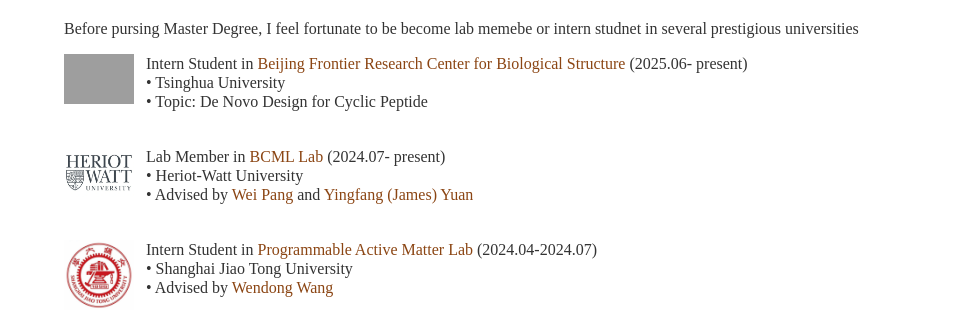
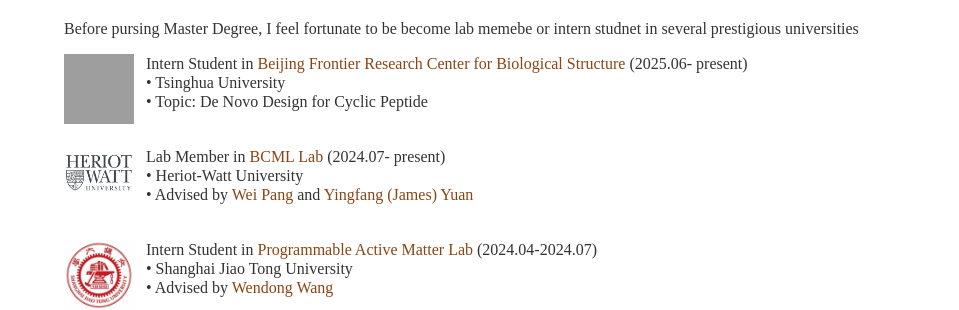
Before and after one commit to zhaorui-bi/zhaorui-bi.github.io, a Jekyll site: the page built from index.html, in a window 1280 px wide. Shown: the part 1106-1416 px from the top of the page, without its empty margins (160-1119 px from the left). Built offline with Jekyll 4.4.1, drawn with Linux system fonts in a browser that asks for light colours; grey boxes are pictures that could not be loaded.

Commit message:
Update index.html

```diff
--- a/index.html
+++ b/index.html
@@ -107,7 +107,7 @@ title: Zhaorui Jiang
 	<h2><a name="exp"></a>Research Experience</h2>
 		<p style="text-indent: 2em;">Before pursing Master Degree, I feel fortunate to be become lab memebe or intern studnet in several prestigious universities</p>
 		<p style="margin-left: 2em;">
-			<img src="/img/tsinghua.png" align="left" width="70" height="50"/>
+			<img src="/img/tsinghua.png" align="left" width="70" height="70"/>
 			&nbsp&nbsp  Intern Student in <a href="https://www.icsb.tsinghua.edu.cn/">Beijing Frontier Research Center for Biological Structure </a>(2025.06- present) <br>
 			&nbsp&nbsp &bull; Tsinghua University <br>
 			&nbsp&nbsp &bull; Topic: De Novo Design for Cyclic Peptide</a><br>
```
